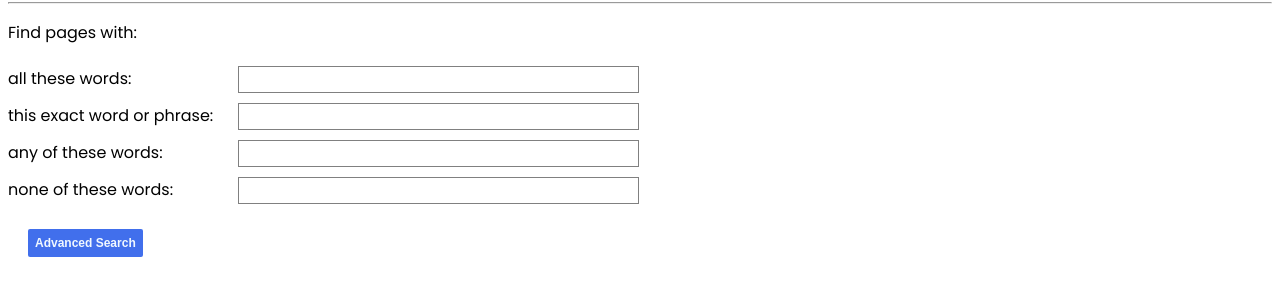
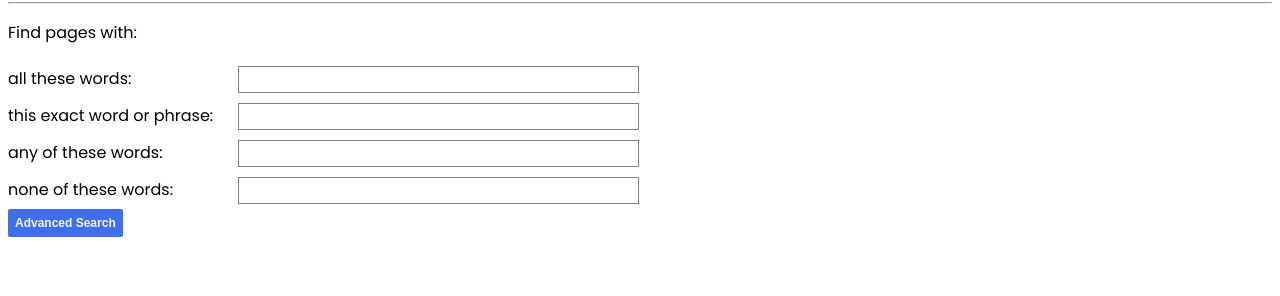
Before and after one commit to Zireael88/Project-0-Search, a plain HTML site: page Project 0 - Search/google_advance.html in a window 1280 px wide. Shown: the part 124-420 px from the top of the page. Drawn offline with Linux system fonts and the light colour scheme.

Commit message:
fixed bug

```diff
--- a/Project 0 - Search/google_advance.html
+++ b/Project 0 - Search/google_advance.html
@@ -38,9 +38,8 @@
         <label for="none">none of these words:</label>
         <input id="none" type="text" name="as_eq" /><br />
       </div>
-      </form>
       </div>
-      <input style="margin:20px;"id="btnadvance" type="submit" value="Advanced Search" />
+      <input id="btnadvance" type="submit" value="Advanced Search"/>
     </form>
   </body>
 </html>
```
